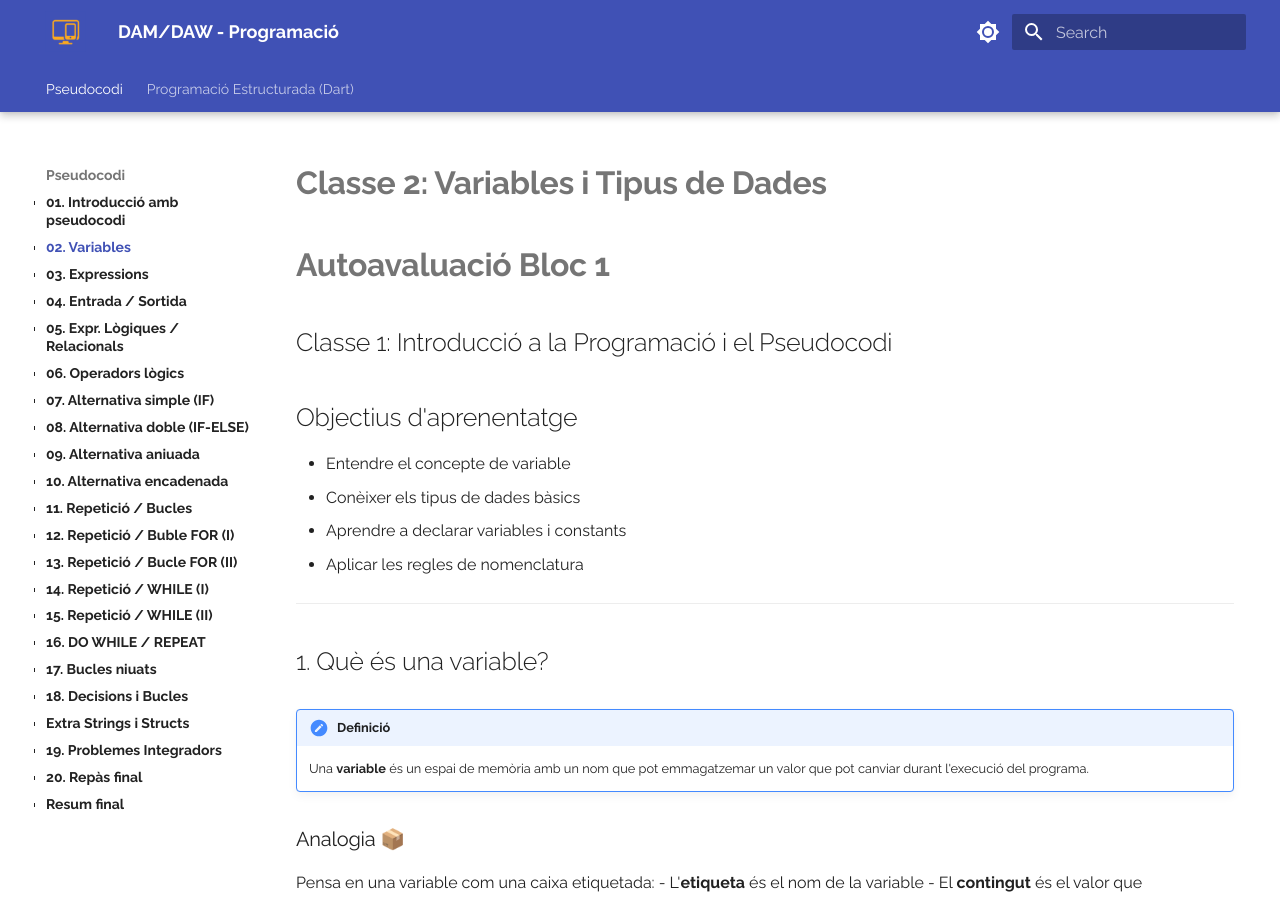
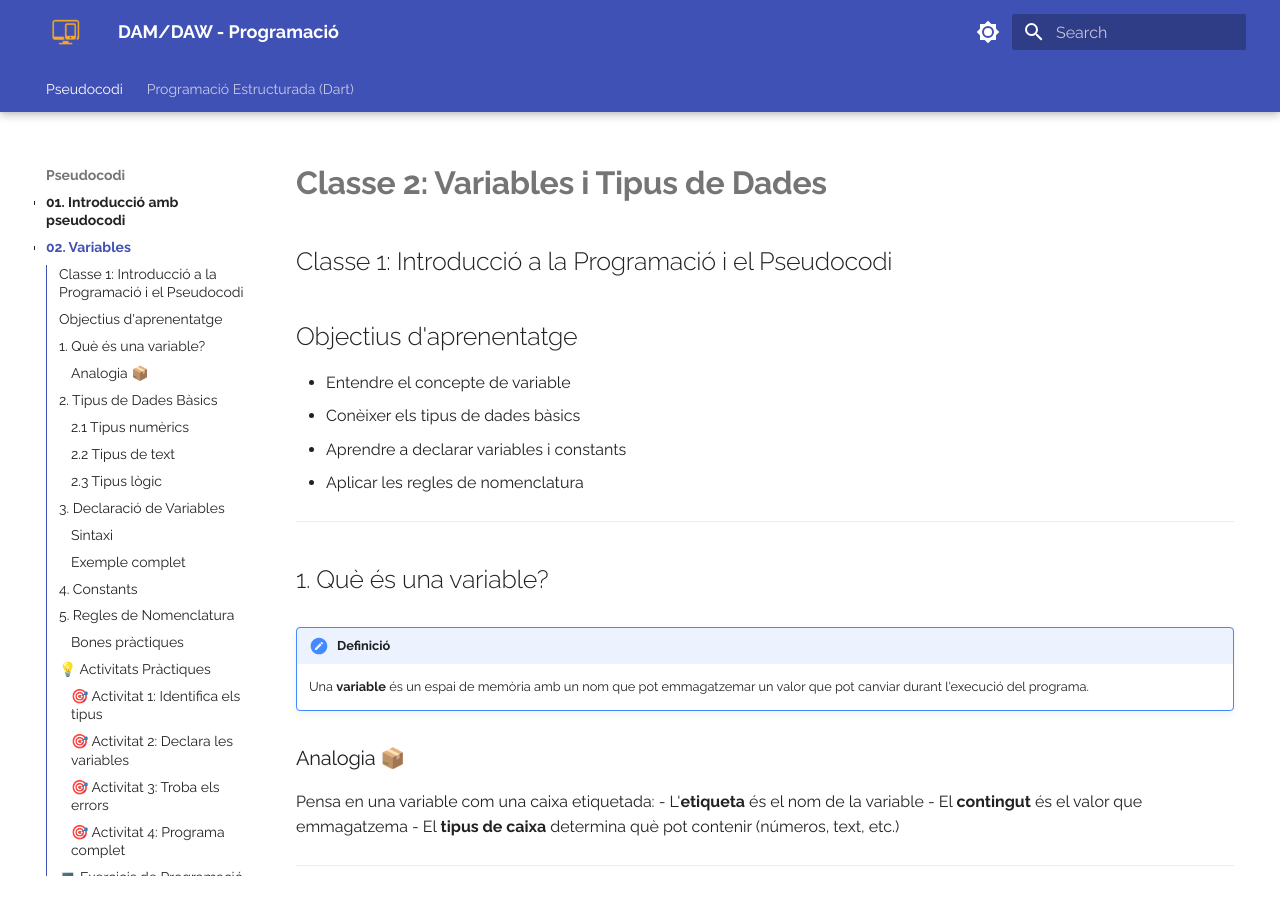
Before and after one commit to jvidal16/curs-programacio-jvidal, an MkDocs documentation site: the page built from docs/02-variables.md, in a window 1280 px wide and 900 px high. Built offline with MkDocs 1.6.1 and Material for MkDocs 9.7.7, drawn with Linux system fonts in a browser that asks for light colours.

Commit message:
fora quiz

```diff
--- a/docs/02-variables.md
+++ b/docs/02-variables.md
@@ -1,6 +1,5 @@
 # Classe 2: Variables i Tipus de Dades
 
-# Autoavaluació Bloc 1
 
 ## Classe 1: Introducció a la Programació i el Pseudocodi
 
```
